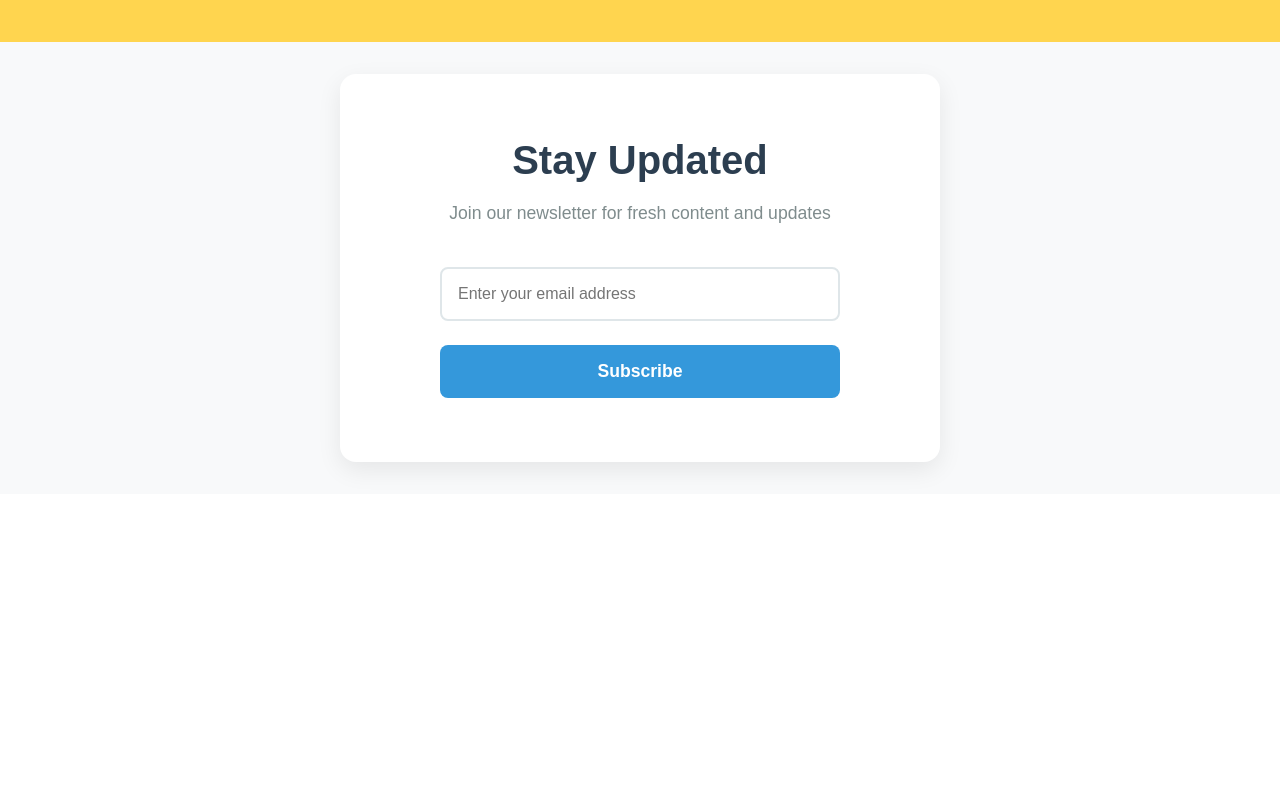
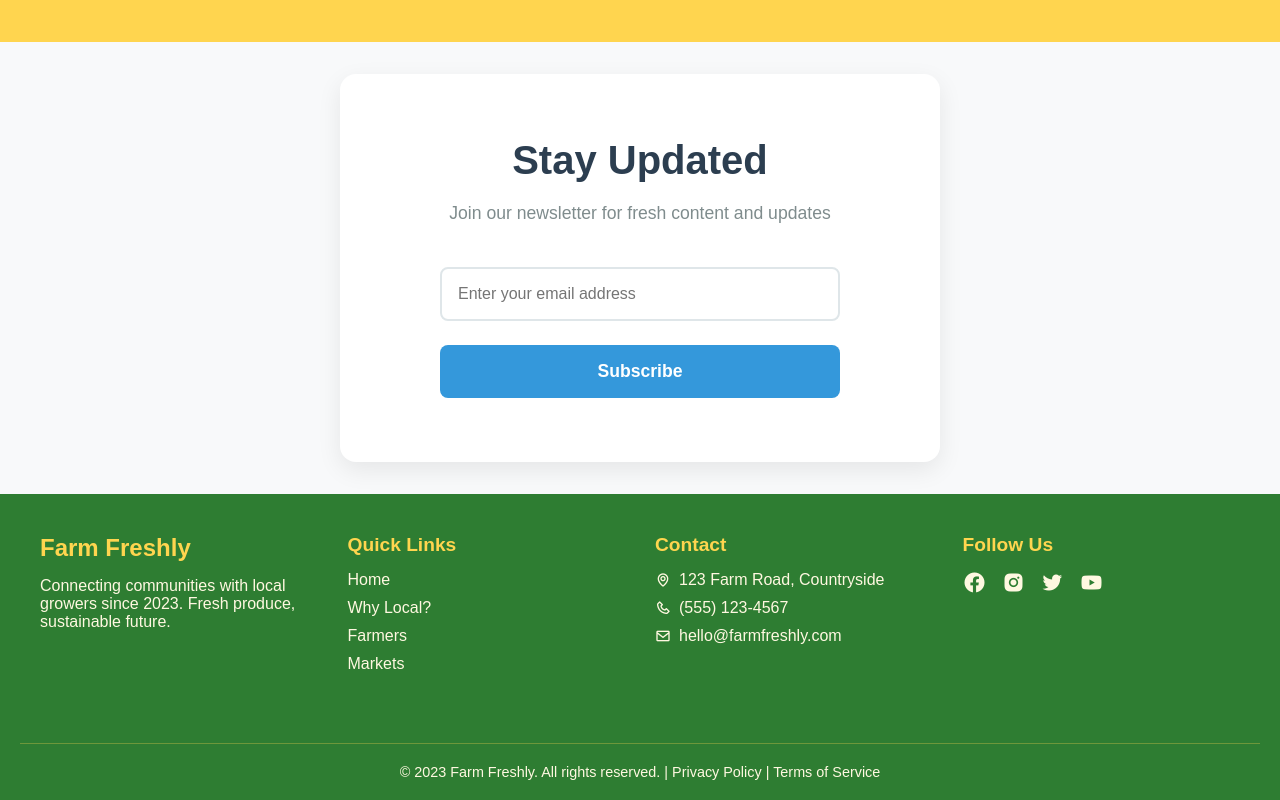
Before and after one commit to SaqiiCoditz/Farmers-Marketing, a plain HTML site: page index.html in a window 1280 px wide. Shown: the part 2551-3351 px from the top of the page. Before the commit the page ends 3045 px from the top, so only its background shows below. Drawn offline with nearby package versions, Linux system fonts and the light colour scheme.

Commit message:
Footer Design

```diff
--- a/index.html
+++ b/index.html
@@ -194,6 +194,48 @@
   </div>
 </div>
     </main>
+    <!-- Add this right before the closing  tag -->
+<footer class="footer">
+  <div class="footer-container">
+    <div class="footer-section">
+      <h3>Farm Freshly</h3>
+      <p>Connecting communities with local growers since 2023. Fresh produce, sustainable future.</p>
+    </div>
+
+    <div class="footer-section">
+      <h4>Quick Links</h4>
+      <ul>
+        <li><a href="#hero">Home</a></li>
+        <li><a href="#wbl">Why Local?</a></li>
+        <li><a href="#spotlight">Farmers</a></li>
+        <li><a href="#weekly-schedule">Markets</a></li>
+      </ul>
+    </div>
+
+    <div class="footer-section">
+      <h4>Contact</h4>
+      <ul>
+        <li><i class='bx bx-map'></i> 123 Farm Road, Countryside</li>
+        <li><i class='bx bx-phone'></i> (555) 123-4567</li>
+        <li><i class='bx bx-envelope'></i> hello@farmfreshly.com</li>
+      </ul>
+    </div>
+
+    <div class="footer-section">
+      <h4>Follow Us</h4>
+      <div class="social-icons">
+        <a href="#"><i class='bx bxl-facebook-circle'></i></a>
+        <a href="#"><i class='bx bxl-instagram-alt'></i></a>
+        <a href="#"><i class='bx bxl-twitter'></i></a>
+        <a href="#"><i class='bx bxl-youtube'></i></a>
+      </div>
+    </div>
+  </div>
+
+  <div class="footer-bottom">
+    <p>&copy; 2023 Farm Freshly. All rights reserved. | <a href="#">Privacy Policy</a> | <a href="#">Terms of Service</a></p>
+  </div>
+</footer>
     <script src="script.js"></script>
   </body>
 </html>
--- a/style.css
+++ b/style.css
@@ -620,3 +620,109 @@ input[type="email"]:focus {
   white-space: nowrap;
   border: 0;
 }
+
+
+/* Add this to your CSS file */
+.footer {
+  background: #2e7d32;
+  color: #fff8e1;
+  padding: 40px 20px 20px;
+  margin-top: auto;
+}
+
+.footer-container {
+  max-width: 1200px;
+  margin: 0 auto;
+  display: grid;
+  grid-template-columns: repeat(auto-fit, minmax(250px, 1fr));
+  gap: 30px;
+  padding-bottom: 30px;
+}
+
+.footer-section h3 {
+  color: #ffd54f;
+  font-size: 1.5rem;
+  margin-bottom: 15px;
+}
+
+.footer-section h4 {
+  color: #ffd54f;
+  font-size: 1.2rem;
+  margin-bottom: 15px;
+}
+
+.footer-section ul {
+  list-style: none;
+  padding: 0;
+}
+
+.footer-section ul li {
+  margin-bottom: 10px;
+  display: flex;
+  align-items: center;
+  gap: 8px;
+}
+
+.footer-section a {
+  color: #fff8e1;
+  text-decoration: none;
+  transition: color 0.3s ease;
+}
+
+.footer-section a:hover {
+  color: #ffd54f;
+  text-decoration: underline;
+}
+
+.social-icons {
+  display: flex;
+  gap: 15px;
+  margin-top: 10px;
+}
+
+.social-icons a {
+  font-size: 24px;
+  color: #fff8e1;
+  transition: transform 0.3s ease;
+}
+
+.social-icons a:hover {
+  color: #ffd54f;
+  transform: translateY(-3px);
+}
+
+.footer-bottom {
+  border-top: 1px solid rgba(255, 213, 79, 0.3);
+  padding-top: 20px;
+  text-align: center;
+  margin-top: 30px;
+  transition: 0.2s ease;
+}
+
+.footer-bottom p {
+  font-size: 0.9rem;
+  margin: 0;
+}
+
+.footer-bottom a{
+  text-decoration: none;
+  color: #fff8e1;
+}
+.footer-bottom a:hover{
+  text-decoration: underline;
+}
+
+@media (max-width: 768px) {
+  .footer-container {
+    grid-template-columns: 1fr;
+    text-align: center;
+  }
+
+  .footer-section ul li {
+    justify-content: center;
+  }
+
+  .social-icons {
+    justify-content: center;
+  }
+}
```
